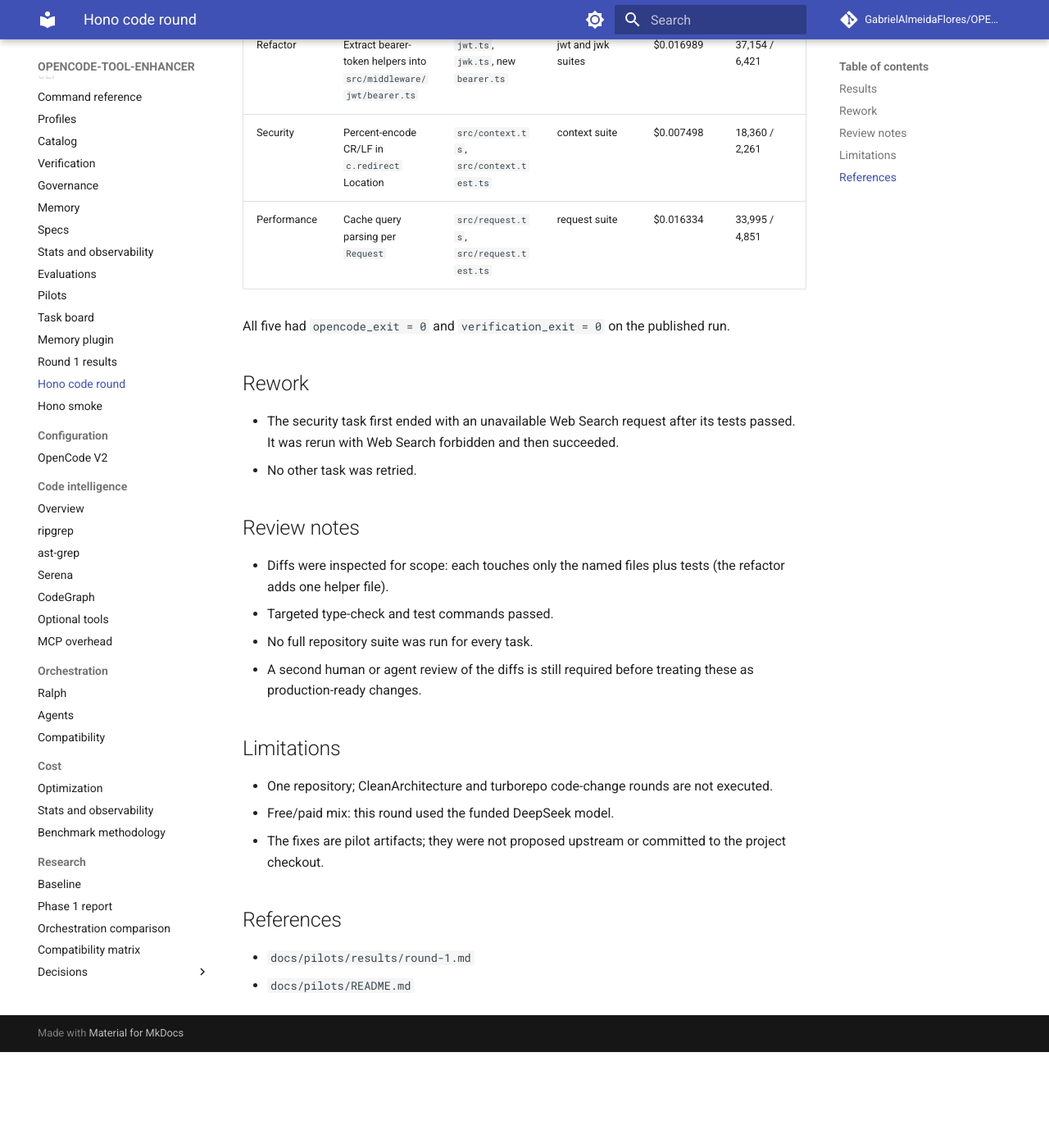
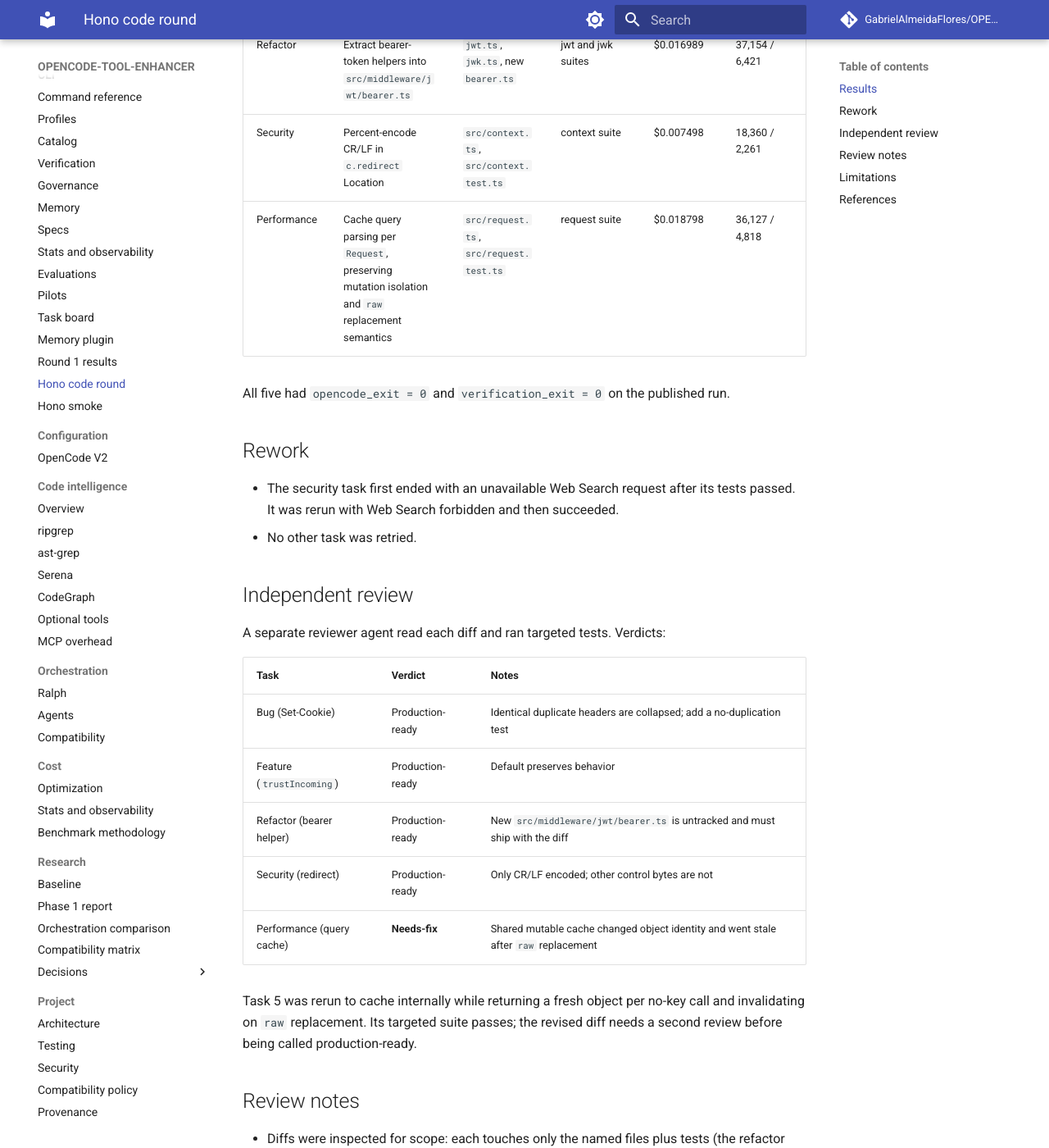
Before and after one commit to GabrielAlmeidaFlores/OPENCODE-TOOL-ENHANCER, an MkDocs documentation site: the page built from docs/pilots/results/code-round-hono.md, in a window 1280 px wide and 1400 px high, scrolled down 637 px. Shown: the whole window at 82% size. Built offline with MkDocs 1.6.1 and Material for MkDocs 9.7.7, drawn with Linux system fonts in a browser that asks for light colours; comment, search, counter and statistics services are not loaded; before the commit the page ends 1920 px from its top, so only the background shows below that; some of the changed text lies outside the part shown.

Commit message:
docs: record independent Hono code-round review and task 5 fix

```diff
--- a/docs/pilots/results/code-round-hono.md
+++ b/docs/pilots/results/code-round-hono.md
@@ -12,7 +12,7 @@ Five code-change tasks on `honojs/hono` at `f6fbaf029a`. Each ran in a disposabl
 | Feature | Add `trustIncoming` option to `requestId` | `src/middleware/request-id/request-id.ts`, test | targeted request-id test | $0.004882 | 13,233 / 2,998 |
 | Refactor | Extract bearer-token helpers into `src/middleware/jwt/bearer.ts` | `jwt.ts`, `jwk.ts`, new `bearer.ts` | jwt and jwk suites | $0.016989 | 37,154 / 6,421 |
 | Security | Percent-encode CR/LF in `c.redirect` Location | `src/context.ts`, `src/context.test.ts` | context suite | $0.007498 | 18,360 / 2,261 |
-| Performance | Cache query parsing per `Request` | `src/request.ts`, `src/request.test.ts` | request suite | $0.016334 | 33,995 / 4,851 |
+| Performance | Cache query parsing per `Request`, preserving mutation isolation and `raw` replacement semantics | `src/request.ts`, `src/request.test.ts` | request suite | $0.018798 | 36,127 / 4,818 |
 
 All five had `opencode_exit = 0` and `verification_exit = 0` on the published run.
 
@@ -21,12 +21,26 @@ All five had `opencode_exit = 0` and `verification_exit = 0` on the published ru
 - The security task first ended with an unavailable Web Search request after its tests passed. It was rerun with Web Search forbidden and then succeeded.
 - No other task was retried.
 
+## Independent review
+
+A separate reviewer agent read each diff and ran targeted tests. Verdicts:
+
+| Task | Verdict | Notes |
+|---|---|---|
+| Bug (Set-Cookie) | Production-ready | Identical duplicate headers are collapsed; add a no-duplication test |
+| Feature (`trustIncoming`) | Production-ready | Default preserves behavior |
+| Refactor (bearer helper) | Production-ready | New `src/middleware/jwt/bearer.ts` is untracked and must ship with the diff |
+| Security (redirect) | Production-ready | Only CR/LF encoded; other control bytes are not |
+| Performance (query cache) | **Needs-fix** | Shared mutable cache changed object identity and went stale after `raw` replacement |
+
+Task 5 was rerun to cache internally while returning a fresh object per no-key call and invalidating on `raw` replacement. Its targeted suite passes; the revised diff needs a second review before being called production-ready.
+
 ## Review notes
 
 - Diffs were inspected for scope: each touches only the named files plus tests (the refactor adds one helper file).
 - Targeted type-check and test commands passed.
 - No full repository suite was run for every task.
-- A second human or agent review of the diffs is still required before treating these as production-ready changes.
+- CleanArchitecture and turborepo code rounds remain unexecuted.
 
 ## Limitations
 
```
